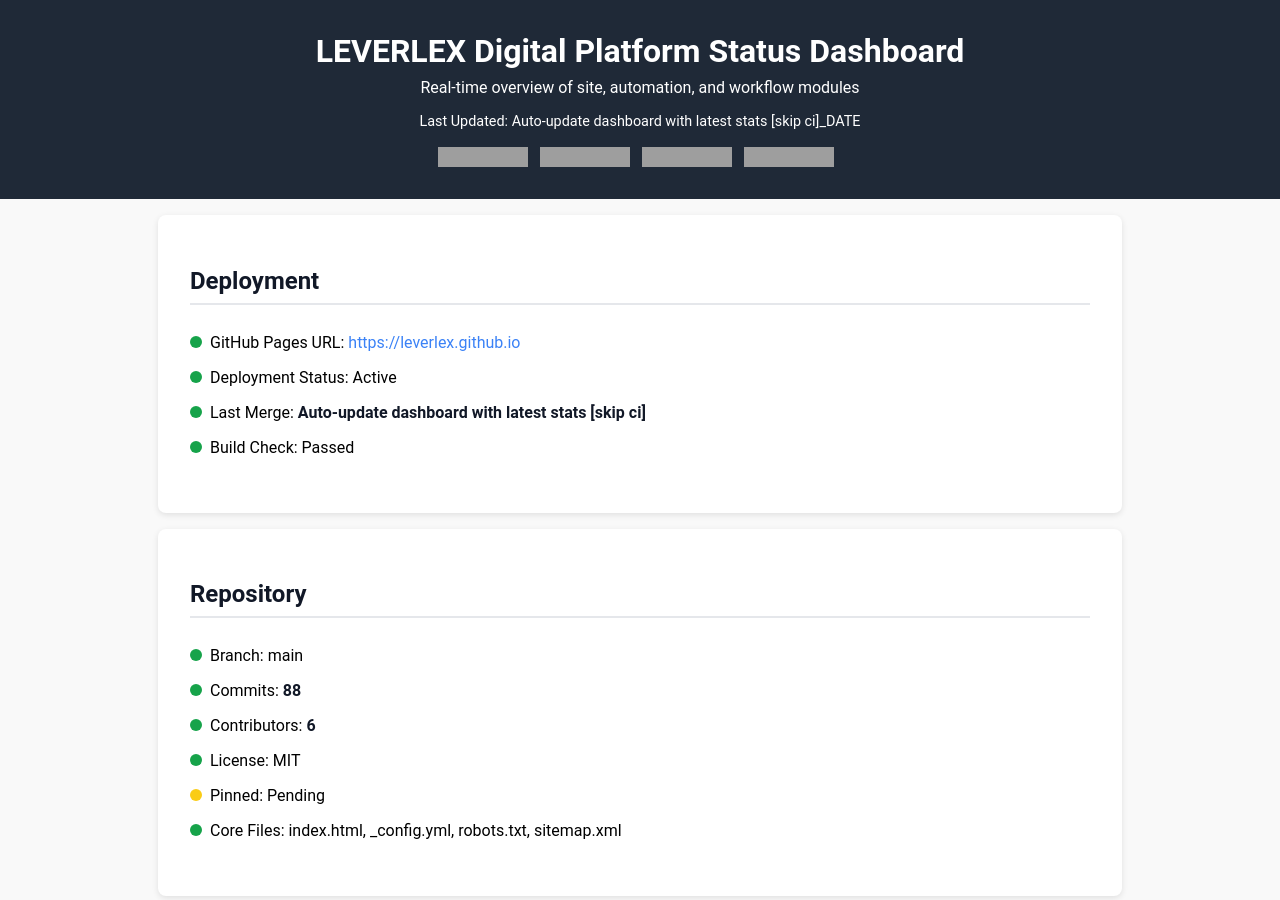
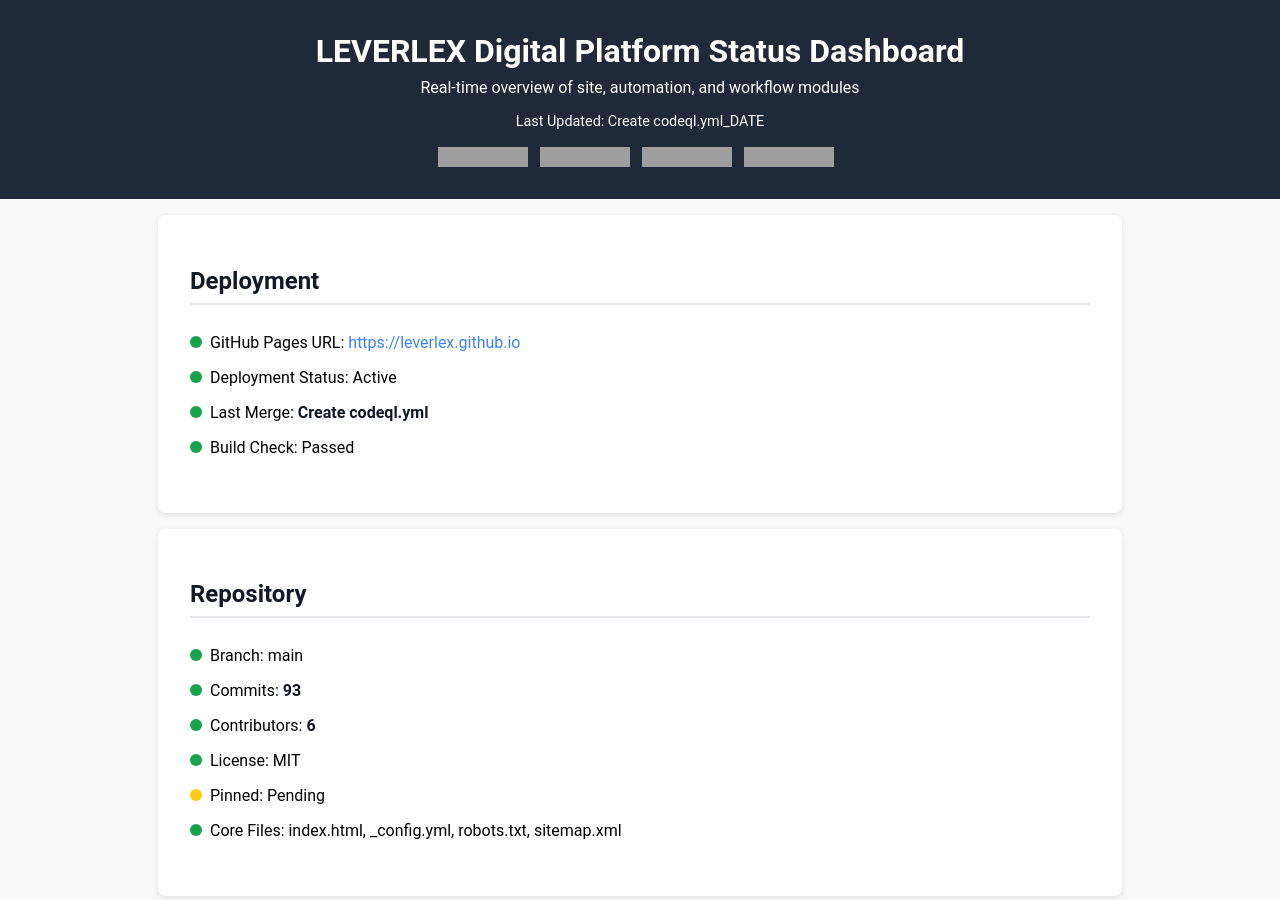
Before and after one commit to LEVERLEX/leverlex.github.io, a Jekyll site: the page dashboard.html, which Jekyll copies as it is, in a window 1280 px wide and 900 px high. Built offline with Jekyll 4.4.1, drawn with Linux system fonts in a browser that asks for light colours; grey boxes are pictures that could not be loaded.

Commit message:
Auto-update dashboard with latest stats [skip ci]

```diff
--- a/dashboard.html
+++ b/dashboard.html
@@ -28,7 +28,7 @@
 <header>
   <h1>LEVERLEX Digital Platform Status Dashboard</h1>
   <p>Real-time overview of site, automation, and workflow modules</p>
-  <p style="font-size: 0.9rem; margin-top: 0.5rem;">Last Updated: Auto-update dashboard with latest stats [skip ci]_DATE</p>
+  <p style="font-size: 0.9rem; margin-top: 0.5rem;">Last Updated: Create codeql.yml_DATE</p>
   <div class="workflow-badges">
     <img src="https://img.shields.io/badge/status-active-success" alt="Status Badge" class="badge">
     <img src="https://img.shields.io/badge/deployment-github--pages-blue" alt="Deployment Badge" class="badge">
@@ -42,7 +42,7 @@
   <ul>
     <li><span class="status green"></span>GitHub Pages URL: <a href="https://leverlex.github.io" target="_blank">https://leverlex.github.io</a></li>
     <li><span class="status green"></span>Deployment Status: Active</li>
-    <li><span class="status green"></span>Last Merge: <span class="stat-value">Auto-update dashboard with latest stats [skip ci]</span></li>
+    <li><span class="status green"></span>Last Merge: <span class="stat-value">Create codeql.yml</span></li>
     <li><span class="status green"></span>Build Check: Passed</li>
   </ul>
 </section>
@@ -51,7 +51,7 @@
   <h2>Repository</h2>
   <ul>
     <li><span class="status green"></span>Branch: main</li>
-    <li><span class="status green"></span>Commits: <span class="stat-value" id="commit-count">88</span></li>
+    <li><span class="status green"></span>Commits: <span class="stat-value" id="commit-count">93</span></li>
     <li><span class="status green"></span>Contributors: <span class="stat-value" id="contributor-count">6</span></li>
     <li><span class="status green"></span>License: MIT</li>
     <li><span class="status yellow"></span>Pinned: Pending</li>
```
